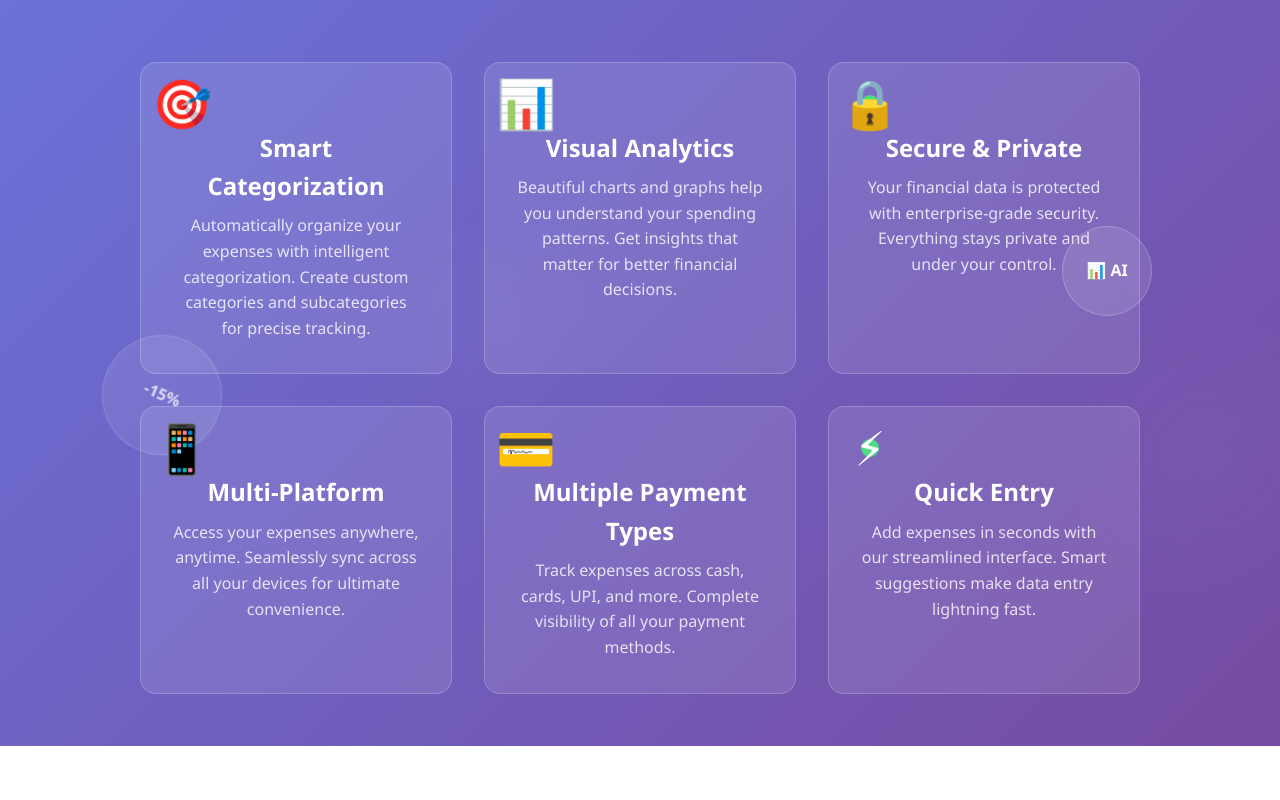
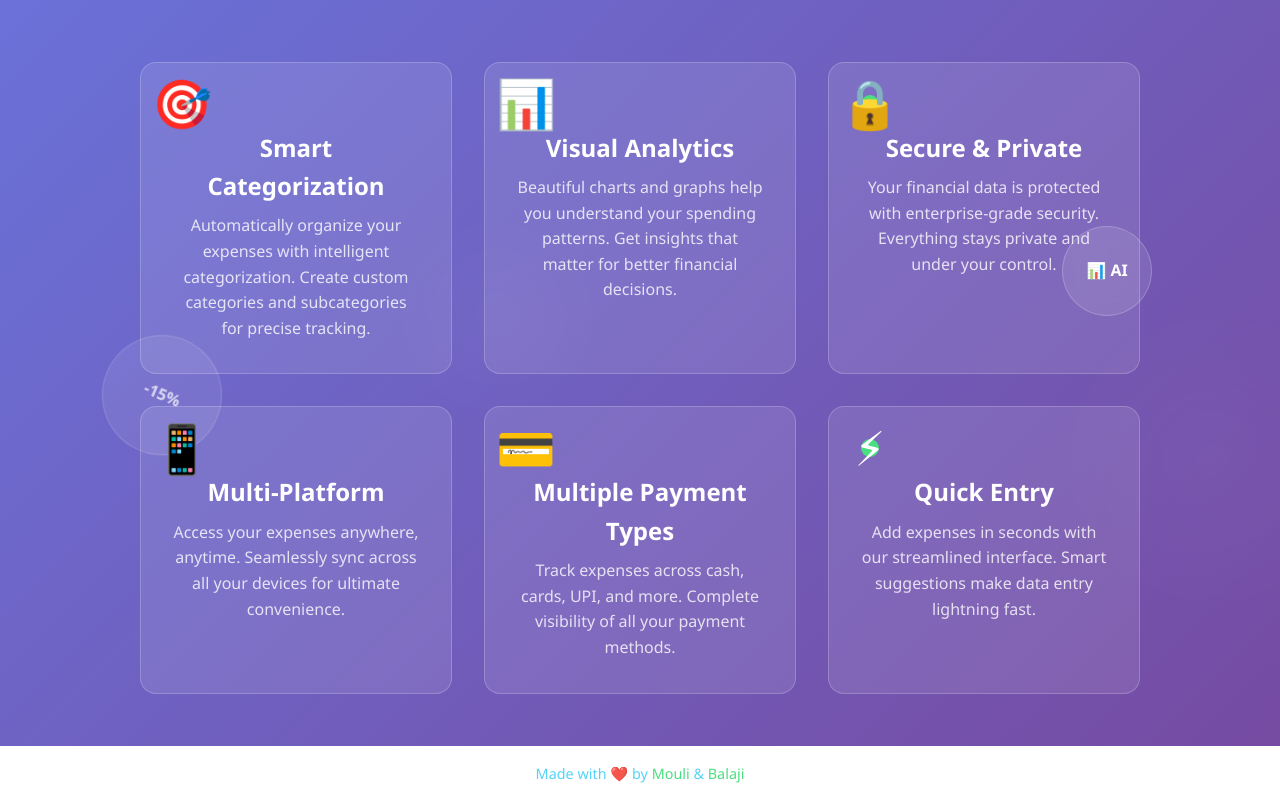
Before and after one commit to Mouli55555/spendbuddy-frontend, a plain HTML site: page index.html in a window 1280 px wide. Shown: the part 685-1485 px from the top of the page. Before the commit the page ends 1431 px from the top, so only its background shows below. Drawn offline with Linux system fonts and the light colour scheme.

Commit message:
fixed features and added footer

```diff
--- a/CSS/auth.css
+++ b/CSS/auth.css
@@ -544,3 +544,43 @@ body {
         color: white;
     }
 }
+/* Minimal Footer */
+.site-footer {
+  background: rgba(255, 255, 255, 0.1);
+  backdrop-filter: blur(15px);
+  border-top: 1px solid rgba(255, 255, 255, 0.2);
+  padding: 15px 0;
+  text-align: center;
+}
+
+.footer-container {
+  max-width: 1200px;
+  margin: 0 auto;
+  padding: 0 20px;
+}
+
+.footer-text {
+  color: rgba(65, 206, 245, 0.9);
+  font-size: 0.9rem;
+  font-weight: 400;
+  margin: 0;
+}
+
+.footer-link {
+  color: #4ade80;
+  text-decoration: none;
+  font-weight: 500;
+  transition: color 0.3s ease;
+}
+
+.footer-link:hover {
+  color: #22d3ee;
+}
+
+/* Responsive */
+@media (max-width: 480px) {
+  .footer-text {
+    font-size: 0.8rem;
+    line-height: 1.4;
+  }
+}
--- a/CSS/dashboard.css
+++ b/CSS/dashboard.css
@@ -950,3 +950,43 @@ body {
     border: 2px solid #000;
   }
 }
+/* Minimal Footer */
+.site-footer {
+  background: rgba(255, 255, 255, 0.1);
+  backdrop-filter: blur(15px);
+  border-top: 1px solid rgba(255, 255, 255, 0.2);
+  padding: 15px 0;
+  text-align: center;
+}
+
+.footer-container {
+  max-width: 1200px;
+  margin: 0 auto;
+  padding: 0 20px;
+}
+
+.footer-text {
+  color: rgba(65, 206, 245, 0.9);
+  font-size: 0.9rem;
+  font-weight: 400;
+  margin: 0;
+}
+
+.footer-link {
+  color: #4ade80;
+  text-decoration: none;
+  font-weight: 500;
+  transition: color 0.3s ease;
+}
+
+.footer-link:hover {
+  color: #22d3ee;
+}
+
+/* Responsive */
+@media (max-width: 480px) {
+  .footer-text {
+    font-size: 0.8rem;
+    line-height: 1.4;
+  }
+}
--- a/CSS/expenses.css
+++ b/CSS/expenses.css
@@ -1080,3 +1080,43 @@ body {
     color: black !important;
   }
 }
+/* Minimal Footer */
+.site-footer {
+  background: rgba(255, 255, 255, 0.1);
+  backdrop-filter: blur(15px);
+  border-top: 1px solid rgba(255, 255, 255, 0.2);
+  padding: 15px 0;
+  text-align: center;
+}
+
+.footer-container {
+  max-width: 1200px;
+  margin: 0 auto;
+  padding: 0 20px;
+}
+
+.footer-text {
+  color: rgba(65, 206, 245, 0.9);
+  font-size: 0.9rem;
+  font-weight: 400;
+  margin: 0;
+}
+
+.footer-link {
+  color: #4ade80;
+  text-decoration: none;
+  font-weight: 500;
+  transition: color 0.3s ease;
+}
+
+.footer-link:hover {
+  color: #22d3ee;
+}
+
+/* Responsive */
+@media (max-width: 480px) {
+  .footer-text {
+    font-size: 0.8rem;
+    line-height: 1.4;
+  }
+}
--- a/CSS/index_styles.css
+++ b/CSS/index_styles.css
@@ -206,3 +206,43 @@
         display: none;
     }
 }
+/* Minimal Footer */
+.site-footer {
+  background: rgba(255, 255, 255, 0.1);
+  backdrop-filter: blur(15px);
+  border-top: 1px solid rgba(255, 255, 255, 0.2);
+  padding: 15px 0;
+  text-align: center;
+}
+
+.footer-container {
+  max-width: 1200px;
+  margin: 0 auto;
+  padding: 0 20px;
+}
+
+.footer-text {
+  color: rgba(65, 206, 245, 0.9);
+  font-size: 0.9rem;
+  font-weight: 400;
+  margin: 0;
+}
+
+.footer-link {
+  color: #4ade80;
+  text-decoration: none;
+  font-weight: 500;
+  transition: color 0.3s ease;
+}
+
+.footer-link:hover {
+  color: #22d3ee;
+}
+
+/* Responsive */
+@media (max-width: 480px) {
+  .footer-text {
+    font-size: 0.8rem;
+    line-height: 1.4;
+  }
+}
--- a/index.html
+++ b/index.html
@@ -98,6 +98,17 @@
             </div>
         </div>
     </section>
+        <!-- Footer -->
+    <footer class="site-footer">
+    <div class="footer-container">
+        <p class="footer-text">
+        Made with ❤️ by
+        <a href="https://www.linkedin.com/in/mcn-mouli" target="_blank" class="footer-link">Mouli</a>
+        &
+        <a href="https://www.linkedin.com/in/matta-balaji" target="_blank" class="footer-link">Balaji</a>
+        </p>
+    </div>
+    </footer>
 
     <script src="./JS/index_script.js"></script>
 </body>
```
Also changed, not shown: Components/auth.html (+12 -0 lines), Components/dashboard.html (+14 -2 lines), Components/expense.html (+12 -0 lines).
